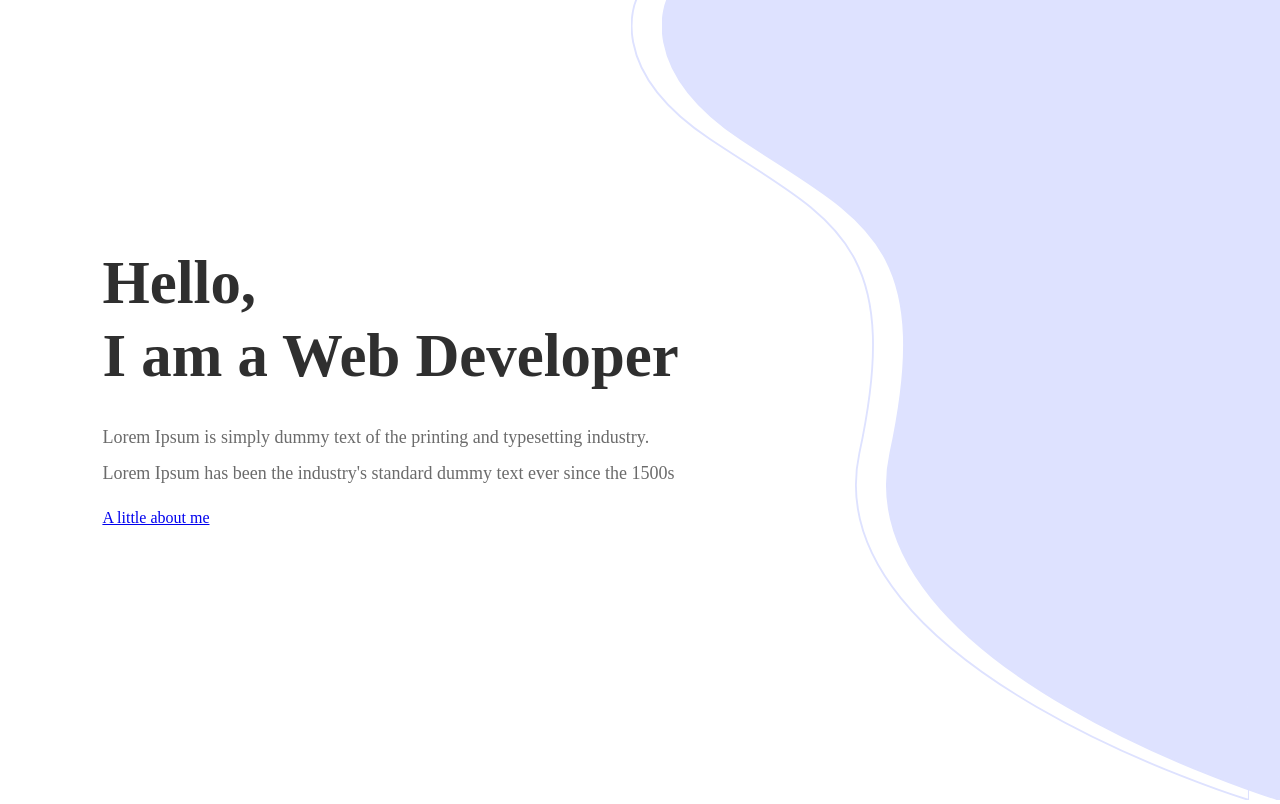
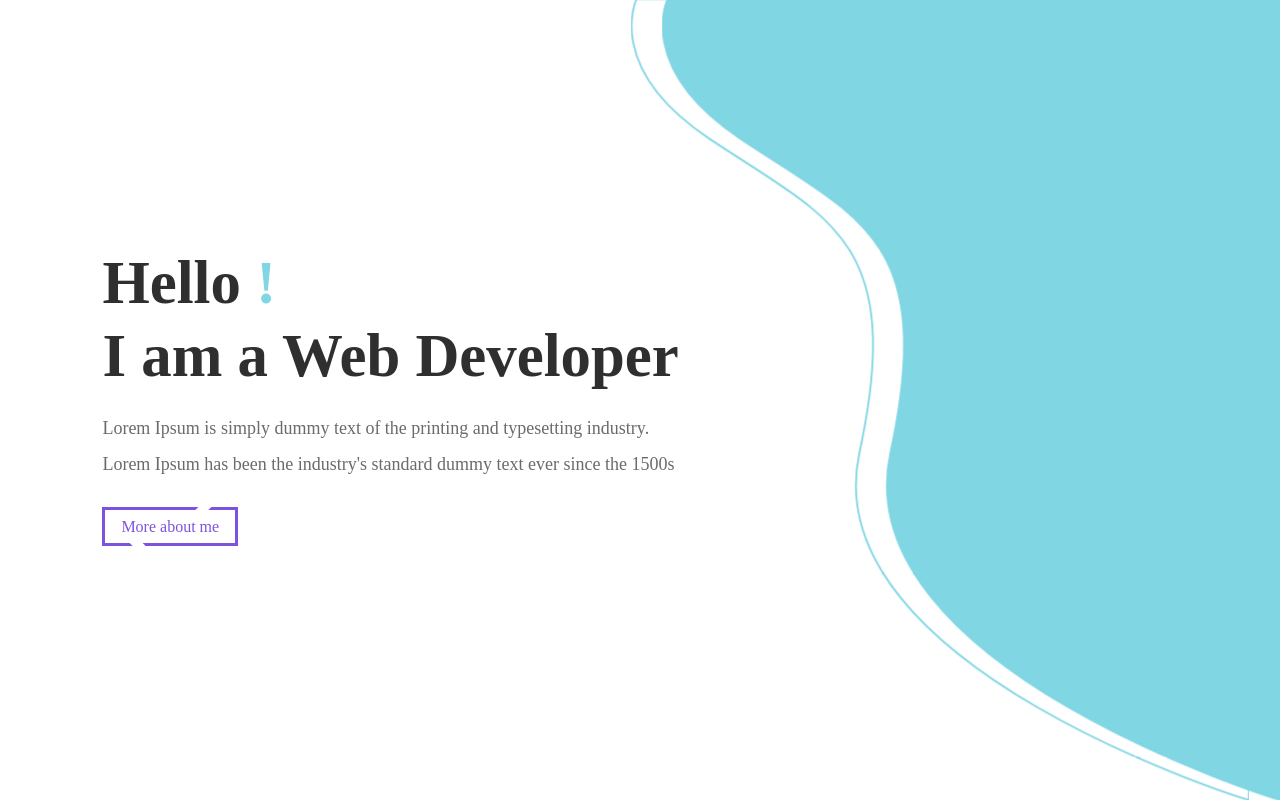
Before and after one commit to tmouhamed/portfolio, a React (Create React App) app in the folder client/: page / in a window 1280 px wide. Built offline with nearby package versions, Linux system fonts and the light colour scheme.

Commit message:
add animated button and fix the landing page

```diff
--- a/client/package.json
+++ b/client/package.json
@@ -10,8 +10,7 @@
     "react": "^16.13.1",
     "react-dom": "^16.13.1",
     "react-scripts": "3.4.1",
-    "react-typist": "^2.0.5",
-    "swup": "^2.0.9"
+    "react-typist": "^2.0.5"
   },
   "scripts": {
     "start": "react-scripts start",
--- a/client/src/components/Hero/Hero.js
+++ b/client/src/components/Hero/Hero.js
@@ -10,18 +10,18 @@ class Hero extends Component {
             <section className="hero">
                 <PageShape />
 
-                <div class="hero__caption">
+                <div className="hero__caption">
                     <Typist cursor={{ show: false }} className="hero__typist">
-                        <h1 className="hero__typist-title">Hello,<br /> my name is <span>Toqa</span></h1>
-                        <Typist.Backspace count={15} delay={200} />
+                        <h1 className="hero__typist-title">Hello <span className="hero__typist-mark">!</span><br /> My name is <span>Toqa</span></h1>
+                        <Typist.Backspace count={15} delay={1000} />
                         <h1 className="hero__typist-title">I am a Web Developer</h1>
                     </Typist>
                     <div className="hero__subSection">
                         <p className="hero__subSection-description">Lorem Ipsum is simply dummy text of the printing and typesetting industry. Lorem Ipsum has been the industry's standard dummy text ever since the 1500s</p>
-                        <a href="/" className="hero__subSection-button">A little about me</a>
+                        <a className="hero__subSection-button" href="/"> More about me</a>
                     </div>
-                </div>
-            </section>
+                </div >
+            </section >
         );
     }
 }
--- a/client/src/components/Hero/Hero.scss
+++ b/client/src/components/Hero/Hero.scss
@@ -8,7 +8,7 @@
     margin-left: auto;
     margin-right: auto;
     min-width: auto;
-    padding-left: 8%;
+    padding: 0 8%;
   }
 
   &__typist {
@@ -25,6 +25,10 @@
       width: 0;
       margin: 0;
     }
+
+    &-mark {
+      color: #81D6E3;
+    }
   }
 
   &__subSection {
@@ -37,7 +41,49 @@
       line-height: 2;
       font-size: 18px;
       color: #6b6b6b;
+      margin-bottom: 2em;
+    }
 
+    &-button {
+      position: relative;
+      background: none;
+      color: #7d53de;
+      text-decoration: none;
+      border: 0.2em solid #7d53de;
+      padding: 0.5em 1em;
+
+      &::before {
+        content: "";
+        display: block;
+        position: absolute;
+        width: 10%;
+        background: #fff;
+        height: 0.3em;
+        right: 20%;
+        top: -0.21em;
+        transform: skewX(-45deg);
+        transition: all 0.45s cubic-bezier(0.86, 0, 0.07, 1);
+      }
+      &::after {
+        content: "";
+        display: block;
+        position: absolute;
+        width: 10%;
+        background: #fff;
+        height: 0.3em;
+        left: 20%;
+        bottom: -0.25em;
+        transform: skewX(45deg);
+        transition: all 0.45s cubic-bezier(0.86, 0, 0.07, 1);
+      }
+      &:hover {
+        &::before {
+          right: 80%;
+        }
+        &::after {
+          left: 80%;
+        }
+      }
     }
   }
 }
--- a/client/src/components/PageShape/PageShape.js
+++ b/client/src/components/PageShape/PageShape.js
@@ -6,11 +6,11 @@ class PageShape extends Component {
         return (
             <div className="hero__shape">
                 <svg className="hero__shape-filled" viewBox="0 0 665 861">
-                    <path fill="#DEE2FF" stroke="#DEE2FF" strokeWidth="2" d="M6 -1.00002L665 -1.00006L665 861C665 861 195.93 718.511 245.775 487.68C295.619 256.85 212.917 235.324 84.8721 149.674C-30.0745 72.7857 6 -1.00002 6 -1.00002Z"></path>
+                    <path fill="#81D6E3" stroke="#81D6E3" strokeWidth="2" d="M6 -1.00002L665 -1.00006L665 861C665 861 195.93 718.511 245.775 487.68C295.619 256.85 212.917 235.324 84.8721 149.674C-30.0745 72.7857 6 -1.00002 6 -1.00002Z"></path>
                 </svg>
 
                 <svg className="hero__shape-outline" viewBox="0 0 665 861">
-                    <path fill="none" stroke="#DEE2FF" strokeWidth="2" d="M6 -1.00002L665 -1.00006L665 861C665 861 195.93 718.511 245.775 487.68C295.619 256.85 212.917 235.324 84.8721 149.674C-30.0745 72.7857 6 -1.00002 6 -1.00002Z"></path>
+                    <path fill="none" stroke="#81D6E3" strokeWidth="2" d="M6 -1.00002L665 -1.00006L665 861C665 861 195.93 718.511 245.775 487.68C295.619 256.85 212.917 235.324 84.8721 149.674C-30.0745 72.7857 6 -1.00002 6 -1.00002Z"></path>
                 </svg>
             </div>
         );
--- a/client/src/components/PageShape/PageShape.scss
+++ b/client/src/components/PageShape/PageShape.scss
@@ -3,24 +3,33 @@
   right: 0;
   height: 100vh;
 
-  &-filled {
+  &-filled{
     max-height: 891px;
     height: 100%;
     max-width: 100%;
+
+    & path {
+      animation: slideIn 3s forwards;
+    }
   }
 
-  &-outline {
+  &-outline{
     position: absolute;
     top: 0;
     right: 5%;
     max-height: 861px;
     height: 100%;
     width: 100%;
+
+    & path {
+      animation: slideIn 3s forwards;
+    }
   }
 }
-
-@keyframes monitorIn{
-
-  from { top: -100; left: -100; }
-  to   { top: 0; left: 0; }
+@keyframes slideIn {
+  0% {
+    transform: translateX(450px);
+  }
+  100% {
+  }
 }
```
Also changed, not shown: client/src/assets/Toqa_Mouhamed.jpg (added), client/src/components/PageShape/test.css (added), 1 other file (tests, documents, lock files or other folders).
